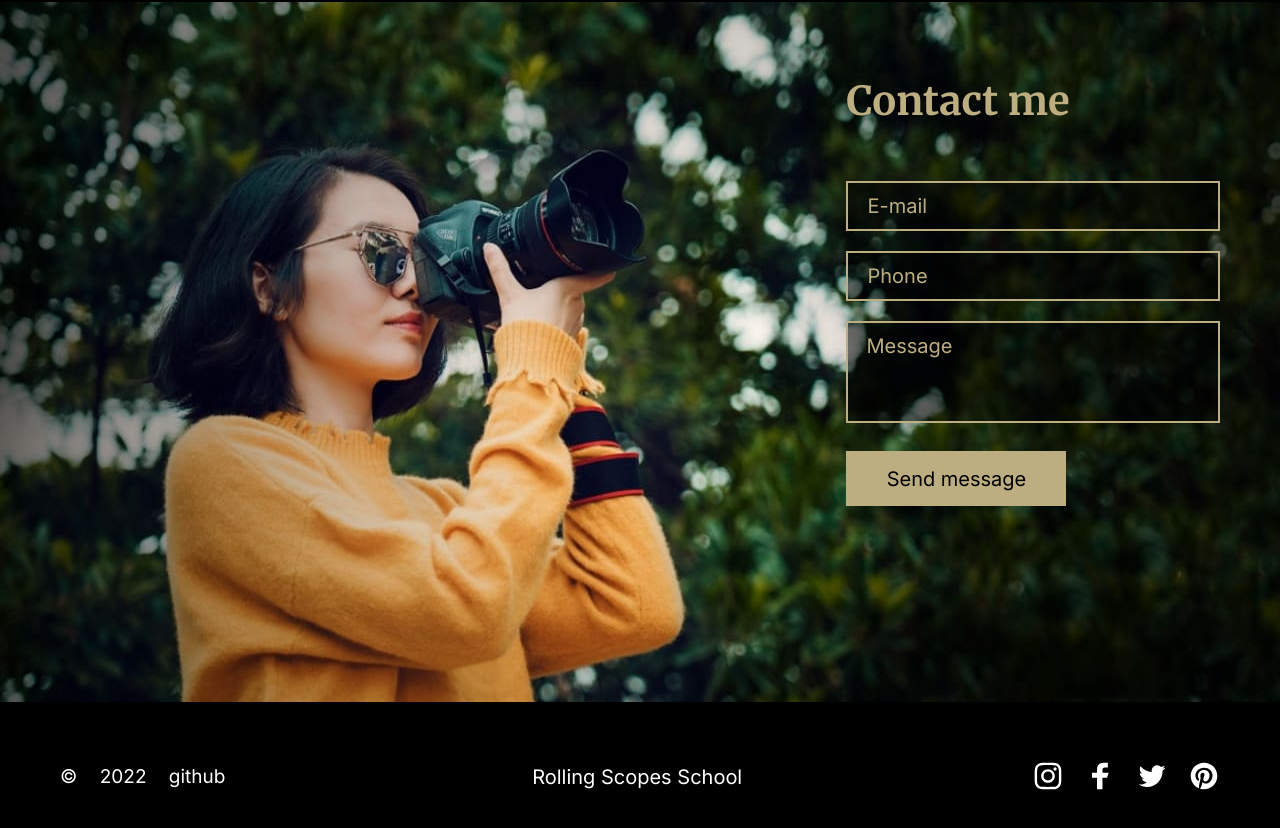
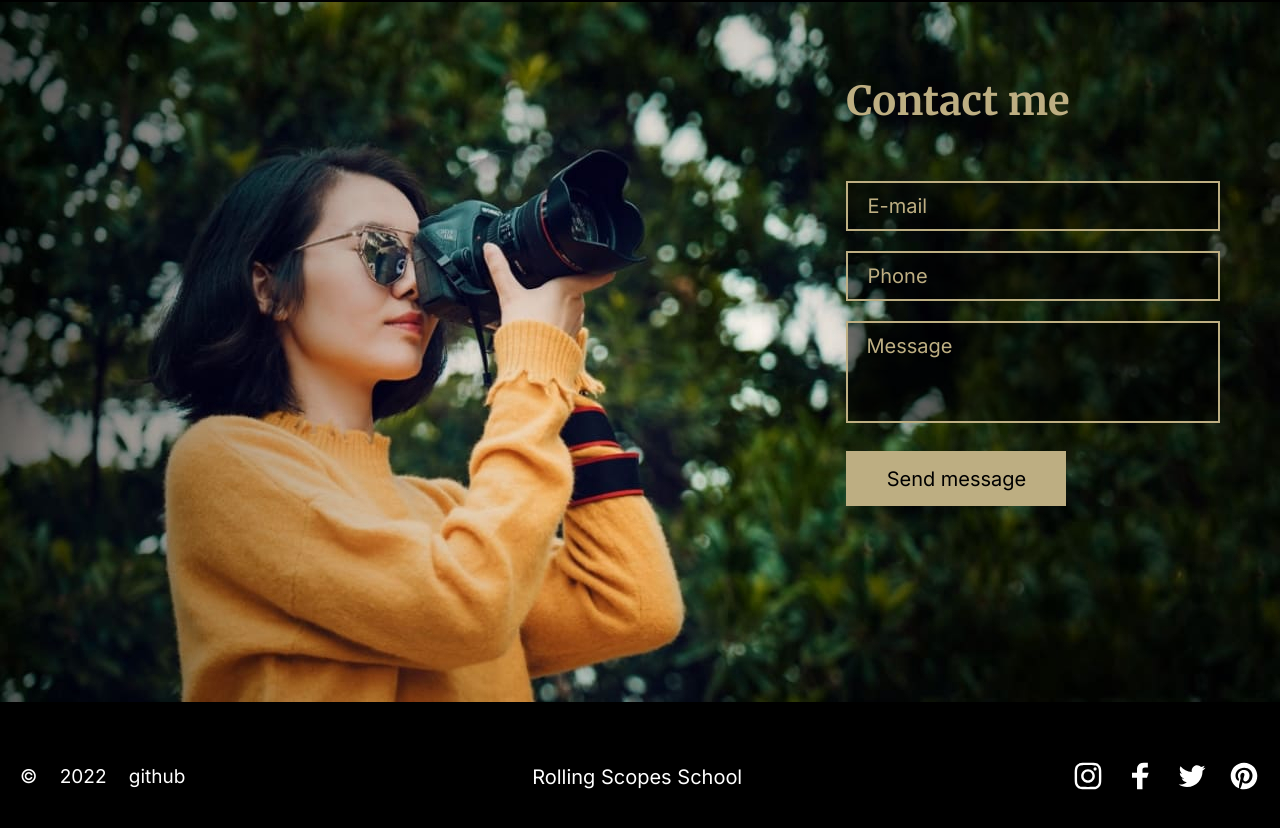
Before and after one commit to Alexa-dis/Tasks-JSFEPRESCHOOL, a website: page portfolio/index.html in a window 1280 px wide. Shown: the part 5331-6159 px from the top of the page. Drawn offline with Linux system fonts and the light colour scheme.

Commit message:
fix: footer width in light theme

```diff
--- a/portfolio/index.html
+++ b/portfolio/index.html
@@ -229,7 +229,7 @@
         </section>
     </main>
     <footer class="footer">
-        <div class="wrapper">
+        <div>
             <div class="footer__wrapper">
                 <div class="footer__github">
                     <a href="https://github.com/Alexa-dis">
--- a/portfolio/sass/base/_theme.scss
+++ b/portfolio/sass/base/_theme.scss
@@ -35,4 +35,8 @@
     .title__line {
         background-color: $color-background;
     }
+
+    .footer__wrapper {
+        background-color: $color-background;
+    }
 }
--- a/portfolio/sass/layouts/_footer.scss
+++ b/portfolio/sass/layouts/_footer.scss
@@ -1,9 +1,10 @@
 .footer__wrapper {
     display: flex;
-    max-width: 1400px;
+    max-width: 1440px;
+    margin: auto;
     justify-content: space-between;
     align-items: center;
-    padding: 40px 0 0 0;
+    padding: 40px 20px;
     @include media-tablet {
         max-width: 768px;
         flex-direction: column;
```
Also changed, not shown: portfolio/sass/style.css, 1 other file.
